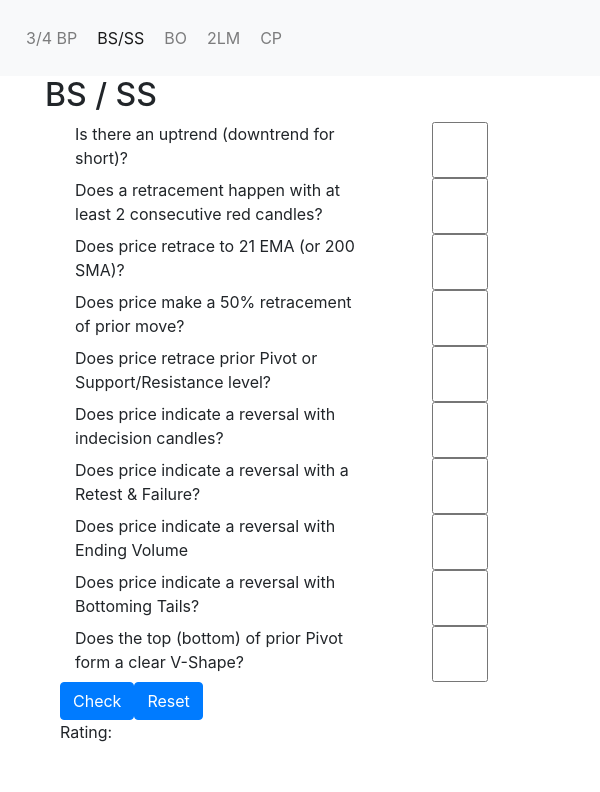
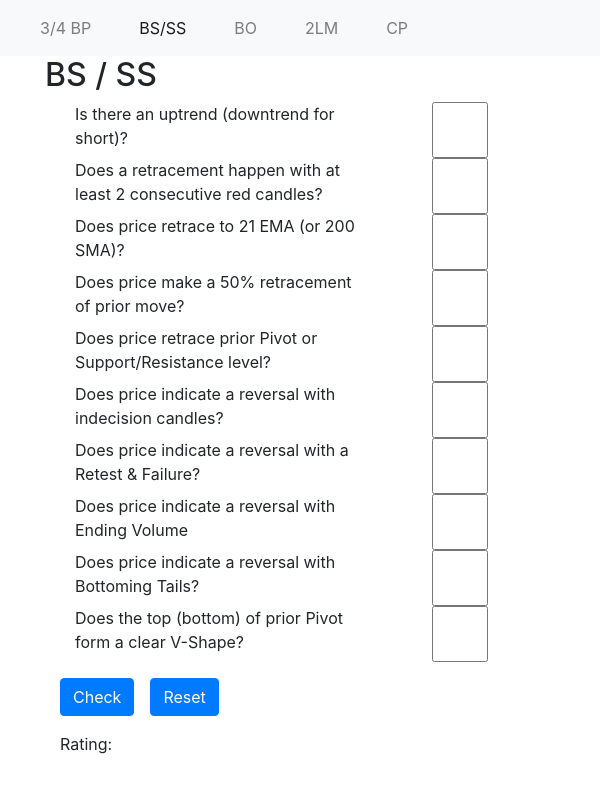
Before and after one commit to PaulKapschitzki/TradeHelpers, an Electron app: page BuySetup.html in a window 600 px wide. Drawn offline with nearby package versions, Linux system fonts and the light colour scheme.

Commit message:
Refactored 34BP and BS html and js

```diff
--- a/BuySetup.html
+++ b/BuySetup.html
@@ -11,19 +11,19 @@
   <body>
     <nav class="navbar navbar-expand-lg navbar-light bg-light">
         <ul class="navbar-nav">
-            <li class="nav-item">
+            <li class="nav-item mx-4">
                 <a class="nav-link" href="index.html">3/4 BP</a>
             </li>
-            <li class="nav-item active">
+            <li class="nav-item  mx-4 active">
                 <a class="nav-link" href="#">BS/SS</a>
             </li>
-            <li class="nav-item">
+            <li class="nav-item mx-4">
                 <a class="nav-link" href="Breakout.html">BO</a>
             </li>
-            <li class="nav-item">
+            <li class="nav-item mx-4">
                 <a class="nav-link" href="2LegMove.html">2LM</a>
             </li>
-            <li class="nav-item">
+            <li class="nav-item mx-4">
                 <a class="nav-link" href="Climactic_Parabolic.html">CP</a>
             </li>
         </ul>
@@ -83,8 +83,8 @@
                     <!-- Buttons -->
                     <div class="container form-inline">
                         <div class="row">
-                            <button id="checkBtn_BS" type="button" class="btn btn-primary" role="button" aria-expanded="false" aria-controls="resultText_BS">Check</button>
-                            <button id="resetBtn_BS" type="reset" value="Reset" class="btn btn-primary" role="button">Reset</button>
+                            <button id="checkBtn_BS" type="button" class="btn btn-primary mr-3 my-3">Check</button>
+                            <button id="resetBtn_BS" type="reset" value="Reset" class="btn btn-primary my-3">Reset</button>
                         </div>
                     </div>
 
@@ -93,8 +93,7 @@
                     </div>
                     <div id="bsResultText"></div>
                     <div id="bsRating">
-                        Rating:
-                        <div id="bsRatingText"></div>
+                        Rating: <span id="bsRatingText"></span>
                     </div>
                 </div>
             </div>
--- a/index.css
+++ b/index.css
@@ -1,7 +1,3 @@
 .navbar-nav {
     flex-direction: row;
 }
-
-.navbar-nav li {
-    margin: 10px;
-}
--- a/package.json
+++ b/package.json
@@ -1,6 +1,6 @@
 {
   "name": "tradehelpers",
-  "version": "1.0.0",
+  "version": "1.0.1",
   "description": "Helper Tools for Trading",
   "main": "main.js",
   "scripts": {
```
Also changed, not shown: index.html (+10 -10 lines).
